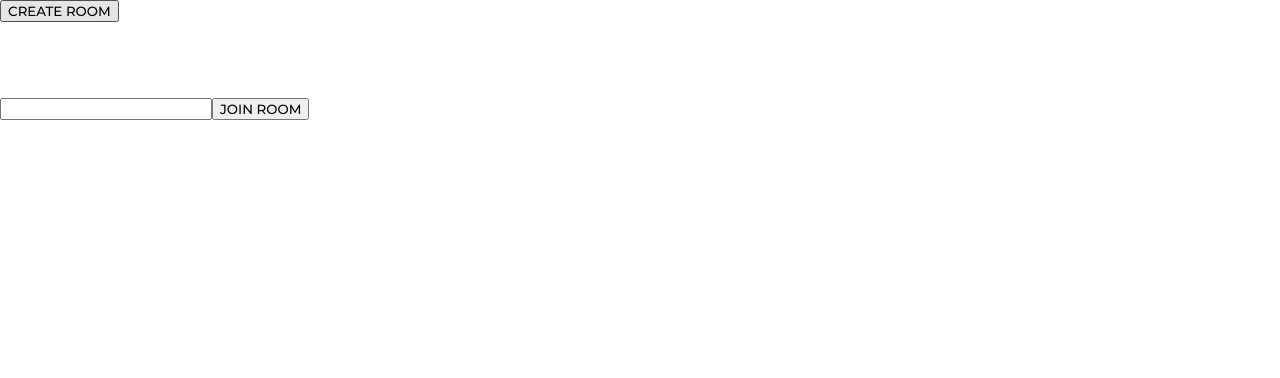
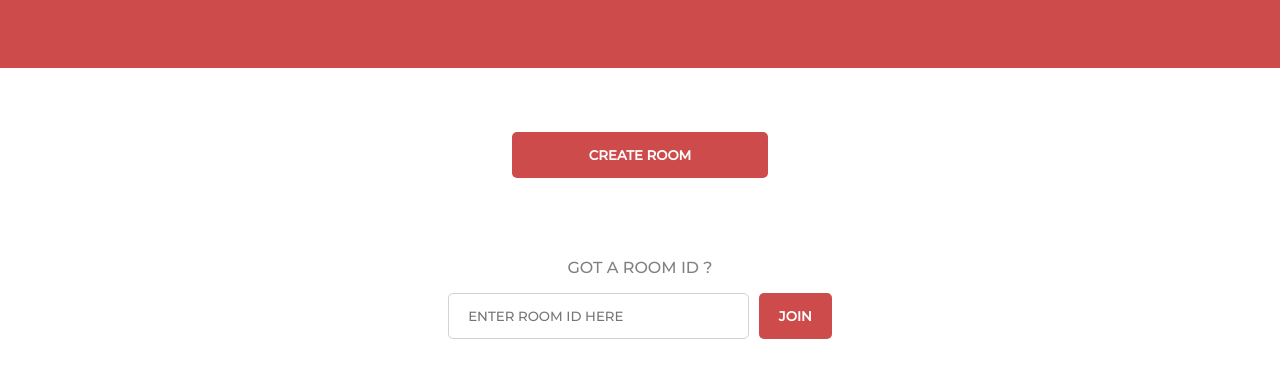
Before and after one commit to shettydhanush13/fun-o-space-ui, a React (Create React App) app: page / in a window 1280 px wide. Shown: the top 378 px of the page. Built offline with nearby package versions, Linux system fonts and the light colour scheme; no server answers.

Commit message:
feat: game lobby styling

```diff
--- a/src/pages/home/index.jsx
+++ b/src/pages/home/index.jsx
@@ -1,6 +1,7 @@
 import React, { useState } from 'react';
 import { useHistory } from 'react-router';
 import { Container } from 'reactstrap';
+import './styles.scss'
 
 const DashBoard = () => {
 
@@ -15,16 +16,26 @@ const DashBoard = () => {
 
   return (
       <Container fluid className="p-0">
-        <button onClick={createRoom}>CREATE ROOM</button>
-        <br />
-        <br />
-        <span>{newRoomId}</span>
-        {newRoomId !== '' && <button onClick={() => history.push(`/room/${newRoomId}`)}>JOIN THE ROOM</button>}
-        <br />
-        <br />
-        <br />
-        <input type="text" value={roomId} onChange={e => setRoomId(e.target.value)} />
-        <button onClick={() => history.push(`/room/${roomId}`)}>JOIN ROOM</button>
+        <header className="gameHeader">
+          <div>
+              {/* <p>Room ID : {roomId}</p>
+              <p>Players Joined : {users.length}/4</p> */}
+          </div>
+          <div>
+              {/* <button onClick={() => users.length !== 4 ? alert('4 players required to start the game') : socket.emit('start-game', roomId, users)}>Start game</button>
+              <button onClick={() => socket.emit('leave-room', roomId)}>Leave room</button> */}
+          </div>
+        </header>
+        <div className="gameLobby">
+          <button onClick={createRoom}>CREATE ROOM</button>
+          {newRoomId !== '' && <span>ROOM ID : {newRoomId}</span>}
+          {newRoomId !== '' && <button className="joinGameButton" onClick={() => history.push(`/room/${newRoomId}`)}>JOIN GAME</button>}
+          <p>GOT A ROOM ID ?</p>
+          <div className="joinRoomSection">
+            <input type="text" placeholder='ENTER ROOM ID HERE' value={roomId} onChange={e => setRoomId(e.target.value)} />
+            <button onClick={() => history.push(`/room/${roomId}`)}>JOIN</button>
+          </div>
+        </div>
       </Container>
   );
 };
--- a/src/pages/home/styles.scss
+++ b/src/pages/home/styles.scss
@@ -0,0 +1,49 @@
+.gameLobby{
+    display: flex;
+    flex-direction: column;
+    justify-content: center;
+    align-items: center;
+    width: 100%;
+    button {
+        width: 20%;
+        border: none;
+        border-radius: 5px;
+        background-color: #cd4b4b;
+        font-weight: 900;
+        color: #FFF;
+        text-transform: uppercase;
+        padding: 15px 20px;
+        margin: 5%;
+    }
+    input{
+        padding: 1%;
+        margin-right: 5px;
+        width: 25%;
+        border: 1px solid lightgray;
+        border-radius: 5px;
+        margin-left: 10px;
+    }
+    span {
+        font-size: 24px;
+        font-weight: bolder;
+    }
+    span, p {
+        color: grey;
+    }
+    .joinGameButton{
+        margin-top: 1%;
+    }
+    .joinRoomSection{
+        display: flex;
+        width: 30%;
+        button {
+            margin: 0;
+        }
+        input{
+            width: 75%;
+            margin: 0;
+            margin-right: 10px;
+            padding: 1% 5%;
+        }
+    }
+}
```
